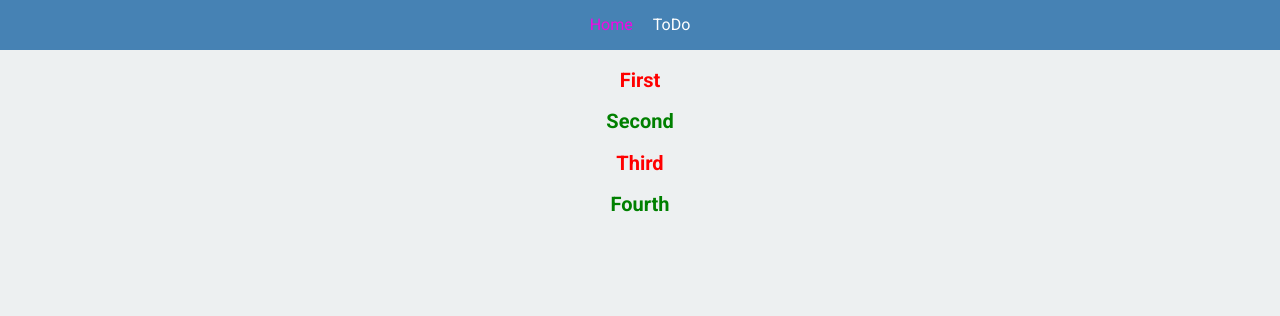
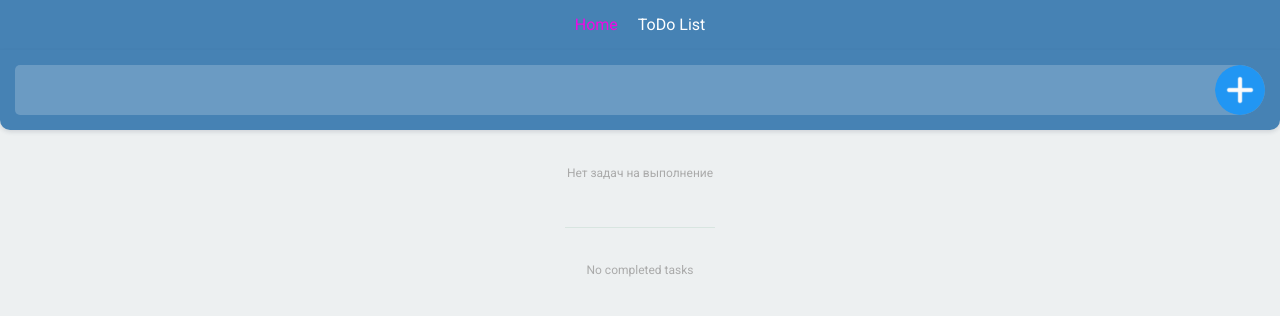
Before and after one commit to evgeniia-korolova/todo-react-vite, a React (Vite) app: page / in a window 1280 px wide. Shown: the top 316 px of the page. Built offline with nearby package versions, Linux system fonts and the light colour scheme.

Commit message:
feat: add store for todo

```diff
--- a/package.json
+++ b/package.json
@@ -10,9 +10,11 @@
     "preview": "vite preview"
   },
   "dependencies": {
+    "@reduxjs/toolkit": "^2.11.2",
     "react": "^19.2.4",
     "react-dom": "^19.2.4",
     "react-helmet-async": "^3.0.0",
+    "react-redux": "^9.2.0",
     "react-router-dom": "^7.13.2",
     "react-toastify": "^11.0.5"
   },
--- a/src/components/Form/Form.tsx
+++ b/src/components/Form/Form.tsx
@@ -1,11 +1,12 @@
-import { useState } from 'react';
+import React, { useState } from 'react';
 import './Form.scss';
 import type { FormProps } from '../../models/form-props.type';
 
 export const Form = (props: FormProps) => {
 	const [task, setTask] = useState<string>('');
 
-	const formSubmit = () => {
+	const formSubmit = (event: React.SyntheticEvent) => {
+		event.preventDefault()
 		if (task) {
 			props.createNewToDo(task);
 			setTask('');
@@ -27,7 +28,7 @@ export const Form = (props: FormProps) => {
 						onChange={(event) => setTask(event.target.value)}
 						onKeyDown={(event) => {
 							if (event.key === 'Enter') {
-								formSubmit();
+								formSubmit(event);
 							}
 						}}
 						value={task}
--- a/src/components/Header/Header.tsx
+++ b/src/components/Header/Header.tsx
@@ -11,7 +11,7 @@ export const Header = () => {
     <header className={classes.header}>
         <div className={classes.container}>
             <NavLink to="/" className={getActiveClass}>Home</NavLink>
-            <NavLink to="/todos" className={getActiveClass}>ToDo</NavLink>
+            <NavLink to="/list" className={getActiveClass}>ToDo List</NavLink>
         </div>
     </header>
   )
--- /dev/null
+++ b/src/feature/todoList.ts
@@ -0,0 +1,57 @@
+import { createSlice } from '@reduxjs/toolkit';
+import type { PayloadAction } from '@reduxjs/toolkit';
+import type { ToDo } from '../models/todo-item.interface';
+import { toast } from 'react-toastify';
+
+export interface TodosState {
+	todos: ToDo[];
+}
+
+const initialState: TodosState = {
+	todos: [],
+};
+
+export const todosSlice = createSlice({
+	name: 'todoList',
+	initialState,
+	reducers: {
+		createAction: (state, action: PayloadAction<string>) => {
+			const newToDo: ToDo = {
+				id: Number(Date.now()),
+				text: action.payload,
+				isDone: false,
+			};
+			state.todos = [...state.todos, newToDo];
+			toast.success(`New task added: "${action.payload}"`, {
+				autoClose: 500,
+			});
+		},
+		updateAction: (state, action: PayloadAction<ToDo>) => {
+			const newTodos = state.todos.map((item) => {
+				if (item.id === action.payload.id) {
+					item.isDone = !item.isDone;
+				}
+				return item;
+			});
+			state.todos = newTodos;
+			toast.info(`Task updated: "${action.payload.text}"`, {
+				autoClose: 500,
+			});
+		},
+		deleteAction: (state, action: PayloadAction<ToDo>) => {
+			const newTodos = state.todos.filter(
+				(item) => item.id !== action.payload.id,
+			);
+
+      state.todos = newTodos;
+			toast.error(`Task deleted: "${action.payload.text}"`, {
+				autoClose: 500,
+			});
+		},
+	},
+});
+
+export const { createAction, updateAction, deleteAction } =
+	todosSlice.actions;
+
+export default todosSlice.reducer;
--- /dev/null
+++ b/src/helpers/storage.ts
@@ -0,0 +1,25 @@
+import type { TodosState } from "../feature/todoList";
+import type { RootState } from "../store";
+
+export const saveToLocalStorage = (state: RootState) => {
+	try {
+		const appState = JSON.stringify({
+      todoList: state.todoList,
+    }
+);
+		localStorage.setItem('appState', appState);
+	} catch (error) {
+		console.warn(error);
+	}
+};
+
+export const loadFromLocalStorage = () => {
+	try {
+		const appState = localStorage.getItem('appState');
+		if (!appState) return undefined;
+		return JSON.parse(appState) as { todoList: TodosState };
+	} catch (error) {
+		console.warn(error);
+    return undefined
+	}
+};
--- a/src/main.tsx
+++ b/src/main.tsx
@@ -2,79 +2,22 @@ import { StrictMode } from 'react';
 import { createRoot } from 'react-dom/client';
 import './assets/scss/normalize.scss';
 import './assets/scss/style.scss';
-import { ToDoListPage } from './pages/ToDoListPage';
+
 import { ToastContainer } from 'react-toastify';
 import 'react-toastify/dist/ReactToastify.css';
-import {
-	createBrowserRouter,
-	RouterProvider,
-} from 'react-router-dom';
-import { HomePage } from './pages/HomePage/HomePage';
-
-import { NotFound } from './pages/NotFound/NotFound';
-import { ItemDetails } from './pages/ItemDetails/ItemDetails';
-import { MainLayout } from './layouts/MainLayout';
+import { RouterProvider } from 'react-router-dom';
 import { HelmetProvider } from 'react-helmet-async';
-
-const todos = [
-	{
-		id: 1,
-		text: 'First',
-		isDone: false,
-	},
-	{
-		id: 2,
-		text: 'Second',
-		isDone: true,
-	},
-	{
-		id: 3,
-		text: 'Third',
-		isDone: false,
-	},
-	{
-		id: 4,
-		text: 'Fourth',
-		isDone: true,
-	},
-];
-
-const router = createBrowserRouter(
-	[
-		{
-			path: '/',
-			element: <MainLayout />,
-			errorElement: <NotFound />,
-			children: [
-				{
-					path: '/',
-					element: <HomePage todos={todos} />,
-				},
-				{
-					path: '/todos',
-					element: <ToDoListPage />,
-				},
-				{
-					path: '/list/:id',
-					element: <ItemDetails todos={todos} />,
-				},
-			],
-		},
-		{
-			path: '*',
-			element: <NotFound />,
-		},
-	],
-	{
-		basename: import.meta.env.DEV ? '/' : '/todo-react-vite',
-	},
-);
+import { router } from './router';
+import { store } from './store';
+import { Provider } from 'react-redux';
 
 createRoot(document.getElementById('root')!).render(
 	<StrictMode>
-		<HelmetProvider>
-			<RouterProvider router={router} />
-			<ToastContainer position='bottom-right' />
-		</HelmetProvider>
+		<Provider store={store}>
+			<HelmetProvider>
+				<RouterProvider router={router} />
+				<ToastContainer position='bottom-right' />
+			</HelmetProvider>
+		</Provider>
 	</StrictMode>,
 );
--- a/src/pages/ItemDetails/ItemDetails.tsx
+++ b/src/pages/ItemDetails/ItemDetails.tsx
@@ -1,18 +1,19 @@
 import { useEffect, useEffectEvent, useState } from 'react';
 import type { ToDo } from '../../models/todo-item.interface';
 import { useNavigate, useParams } from 'react-router-dom';
+import { useSelector } from 'react-redux';
+import type { RootState } from '../../store';
 
-interface ComponentProps {
-	todos: ToDo[];
-}
 
-export const ItemDetails = ({ todos }: ComponentProps) => {
+
+export const ItemDetails = () => {
 	const { id } = useParams();
 	const navigate = useNavigate();
+	const todoList = useSelector((state: RootState) => state.todoList.todos)
 	const [todo, setTodo] = useState<ToDo>();
 
 	const checkTodo = useEffectEvent(() => {
-		const targetTodo = todos.find((item) => String(item.id) === id);
+		const targetTodo = todoList.find((item) => String(item.id) === id);
 		if (targetTodo) {
 			setTodo(targetTodo);
 		} else {
--- a/src/pages/ToDoListPage.tsx
+++ b/src/pages/ToDoListPage.tsx
@@ -1,47 +1,34 @@
-import { useState } from 'react';
+
 import { Form } from '../components/Form/Form';
 import { ToDoList } from '../components/ToDoList/ToDoList';
 import type { ToDo } from '../models/todo-item.interface';
-import { toast } from 'react-toastify';
+
+import { useDispatch, useSelector } from 'react-redux';
+import type { RootState } from '../store';
+import { createAction, deleteAction, updateAction } from '../feature/todoList';
+
 
 export const ToDoListPage = () => {
-	const [todos, setTodos] = useState<ToDo[]>([]);
+
+	const todoList = useSelector((state: RootState) => state.todoList.todos)
+	const dispatch = useDispatch()
 
 	const createNewToDo = (text: string) => {
-		const newToDo: ToDo = {
-			id: Number(Date.now()),
-			text: text,
-			isDone: false,
-		};
-		setTodos([...todos, newToDo]);
-		toast.success(`New task added: "${text}"`, { autoClose: 500 });
+		dispatch(createAction(text))
 	};
 
 	const updateToDo = (toDoItem: ToDo): void => {
-		const newTodos = todos.map((item) => {
-			if (item.id === toDoItem.id) {
-				item.isDone = !item.isDone;
-			}
-			return item;
-		});
-		setTodos(newTodos);
-		toast.info(`Task updated: "${toDoItem.text}"`, {
-			autoClose: 500,
-		});
+		dispatch(updateAction(toDoItem))
 	};
 	const deleteToDo = (toDoItem: ToDo): void => {
-		const newTodos = todos.filter((item) => item.id !== toDoItem.id);
-		setTodos(newTodos);
-		toast.error(`Task deleted: "${toDoItem.text}"`, {
-			autoClose: 500,
-		});
+		dispatch(deleteAction(toDoItem))
 	};
 
 	return (
 		<>
 			<Form createNewToDo={createNewToDo} />
 			<ToDoList
-				todos={todos}
+				todos={todoList}
 				updateToDo={updateToDo}
 				deleteToDo={deleteToDo}
 			/>
--- a/src/pages/HomePage/HomePage.tsx
+++ b/src/pages/ViewList/ViewList.tsx
@@ -1,15 +1,17 @@
+
+import { useSelector } from 'react-redux';
 import { ListItem } from '../../components/ListItem/ListItem';
 import type { ToDo } from '../../models/todo-item.interface';
-import classes from './HomePage.module.scss';
+import classes from './ViewList.module.scss';
+import type { RootState } from '../../store';
 
-interface ComponentProps {
-	todos: ToDo[];
-}
 
-export const HomePage = ({ todos }: ComponentProps) => {
+
+export const ViewList = () => {
+	const todoList = useSelector((state: RootState) => state.todoList.todos)
 	return (
 		<div className={classes.container}>
-			{todos.map((item: ToDo) => {
+			{todoList.map((item: ToDo) => {
 				return (
 					<ListItem
 						key={item.id}
@@ -17,6 +19,7 @@ export const HomePage = ({ todos }: ComponentProps) => {
 					/>
 				);
 			})}
+
 		</div>
 	);
 };
--- /dev/null
+++ b/src/router.tsx
@@ -0,0 +1,39 @@
+import { createBrowserRouter } from 'react-router-dom';
+import { MainLayout } from './layouts/MainLayout';
+import { ItemDetails } from './pages/ItemDetails/ItemDetails';
+import { NotFound } from './pages/NotFound/NotFound';
+import { ToDoListPage } from './pages/ToDoListPage';
+import { ViewList } from './pages/ViewList/ViewList';
+
+
+
+export const router = createBrowserRouter(
+	[
+		{
+			path: '/',
+			element: <MainLayout />,
+			errorElement: <NotFound />,
+			children: [
+				{
+					path: '/',
+					element: <ToDoListPage />,
+				},
+				{
+					path: '/list',
+					element: <ViewList />,
+				},
+				{
+					path: '/list/:id',
+					element: <ItemDetails  />,
+				},
+			],
+		},
+		{
+			path: '*',
+			element: <NotFound />,
+		},
+	],
+	{
+		basename: import.meta.env.DEV ? '/' : '/todo-react-vite',
+	},
+);
--- /dev/null
+++ b/src/store.ts
@@ -0,0 +1,16 @@
+import { configureStore } from '@reduxjs/toolkit';
+import todosReducer from './feature/todoList';
+import { loadFromLocalStorage, saveToLocalStorage } from './helpers/storage';
+
+
+export const store = configureStore({
+	reducer: {
+		todoList: todosReducer,
+	},
+	preloadedState: loadFromLocalStorage(),
+});
+
+store.subscribe(() => saveToLocalStorage(store.getState()));
+
+export type RootState = ReturnType<typeof store.getState>;
+export type AppDispatch = typeof store.dispatch;
```
Also changed, not shown: src/pages/ViewList/ViewList.module.scss (renamed from src/pages/HomePage/HomePage.module.scss), 1 other file (tests, documents, lock files or other folders).
